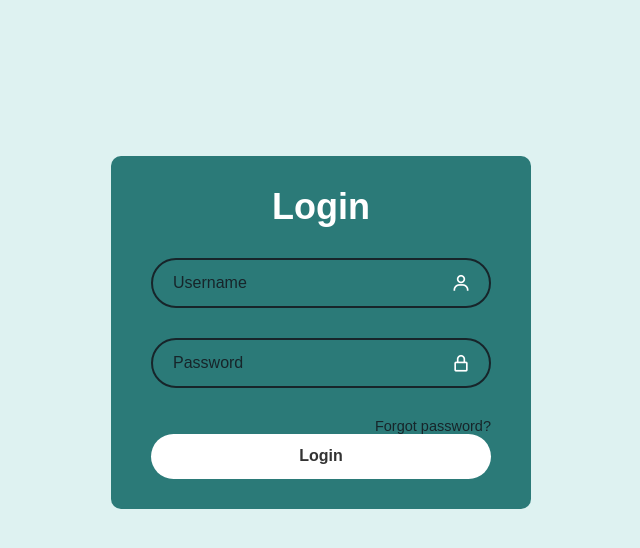
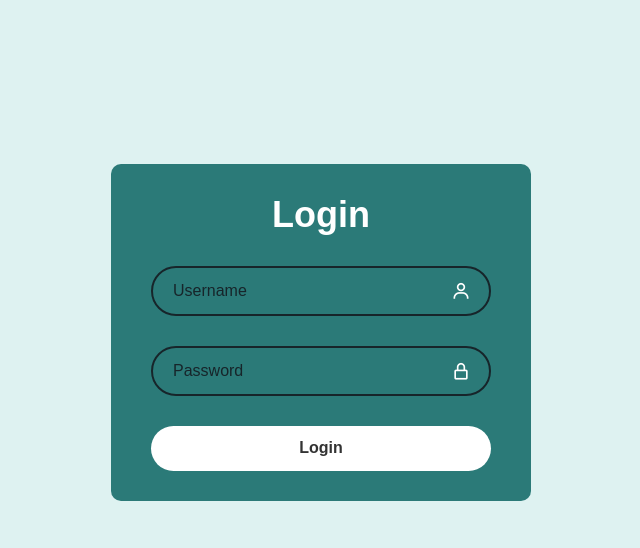
Before and after one commit to CS-UCY-EPL343/epl343.winter23.team5, a PHP site: page /login.html in a window 1280 px wide. Shown: the part 68-616 px from the top of the page, without its empty margins (319-959 px from the left). Run offline with PHP 8.4, Linux system fonts and the light colour scheme.

Commit message:
remove the forgot password button

```diff
--- a/login.html
+++ b/login.html
@@ -26,11 +26,6 @@
                 <i class='bx bx-lock-alt' ></i>
             </div>
 
-            <div class="remember-forgot">
-                <label></label>
-                <a href="#">Forgot password?</a>
-            </div>
-
             <button type="submit" class="btn">Login</button>
 
         </form>
--- a/loginstyle.css
+++ b/loginstyle.css
@@ -111,23 +111,6 @@ header{
     font-size:20px;
 }
 
-.wrapper .remember-forgot{
-    display:flex;
-    justify-content: space-between;
-    font-size: 14.5px;
-    margin: -15px 0 15 px;
-}
-
-/*forgot-password*/
-.remember-forgot a{
-    color: #17252A;
-    text-decoration: none;
-}
-
-.remember-forgot a:hover{
-    text-decoration:underline;
-}
-
 /*login button*/
 .wrapper .btn{
  width: 100%;
```
